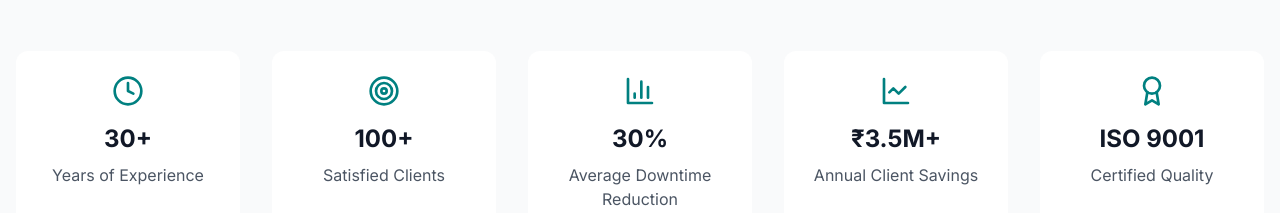
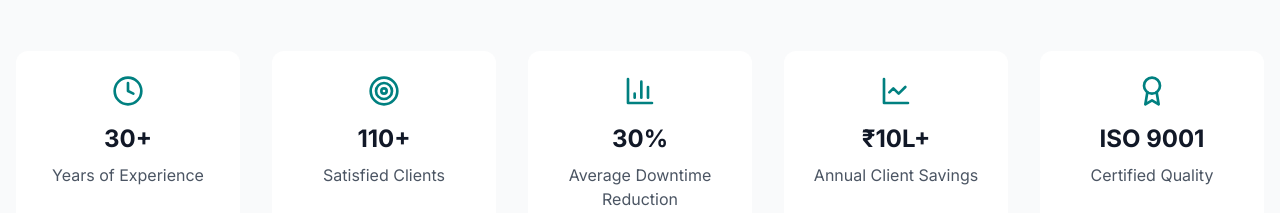
Before and after one commit to Appleknite/Updated_QuickPetro, a React (Vite) app: page / in a window 1280 px wide. Shown: the part 4265-4478 px from the top of the page. Built offline with nearby package versions, Linux system fonts and the light colour scheme.

Commit message:
Update SupportiveDataSection.tsx

```diff
--- a/src/components/sections/SupportiveDataSection.tsx
+++ b/src/components/sections/SupportiveDataSection.tsx
@@ -18,7 +18,7 @@ const SupportiveDataSection = () => {
             },
             {
               icon: Target,
-              stat: "100+",
+              stat: "110+",
               description: "Satisfied Clients"
             },
             {
@@ -28,7 +28,7 @@ const SupportiveDataSection = () => {
             },
             {
               icon: LineChart,
-              stat: "₹3.5M+",
+              stat: "₹10L+",
               description: "Annual Client Savings"
             },
             {
```
